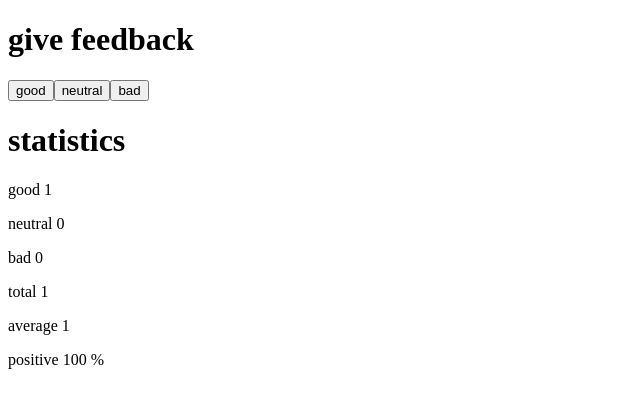
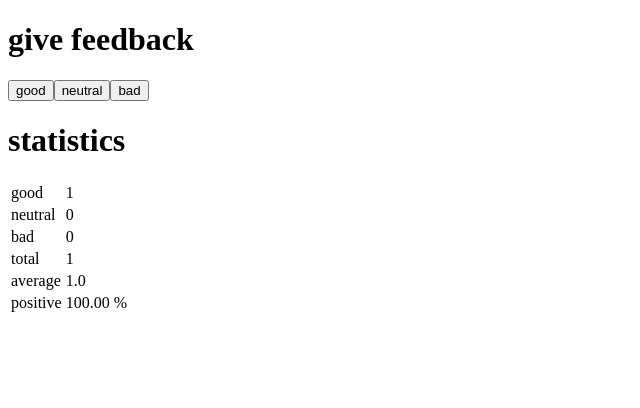
Before and after one commit to cesarhenrq/full-stack-open, a React (Create React App) app in the folder part1/unicafe/: page / in a window 1280 px wide. Both pictures are taken after a click on the button "good". Shown: the top 408 px of the page, without its empty margins (0-640 px from the left). Built offline with nearby package versions, Linux system fonts and the light colour scheme.

Commit message:
Exercise 1.11*: unicafe step6

```diff
--- a/part1/unicafe/src/App.js
+++ b/part1/unicafe/src/App.js
@@ -7,17 +7,18 @@
 );
 
 const StatisticLine = ({ text, value }) => (
-  <p>
-    {text} {value}
-  </p>
+  <>
+    <td>{text}</td>
+    <td>{value}</td>
+  </>
 );
 
 const Statistics = ({ good, neutral, bad }) => {
   const total = good + neutral + bad;
 
-  const average = (good - bad) / total;
+  const average = ((good - bad) / total).toFixed(1);
 
-  const positive = `${(good / total) * 100} %`;
+  const positive = `${((good / total) * 100).toFixed(2)} %`;
 
   const hasFeedback = total > 0;
 
@@ -26,16 +27,32 @@
       return <p>No feedback given</p>;
     } else {
       return (
-        <div>
+        <table>
+          <tbody>
+            <tr>
               <StatisticLine text='good' value={good} />
+            </tr>
+            <tr>
               <StatisticLine text='neutral' value={neutral} />
+            </tr>
+            <tr>
               <StatisticLine text='bad' value={bad} />
+            </tr>
+            <tr>
               <StatisticLine text='total' value={total} />
-          {!isNaN(average) && <StatisticLine text='average' value={average} />}
+            </tr>
+            <tr>
+              {!isNaN(average) && (
+                <StatisticLine text='average' value={average} />
+              )}
+            </tr>
+            <tr>
               {!isNaN((good / total) * 100) && (
                 <StatisticLine text='positive' value={positive} />
               )}
-        </div>
+            </tr>
+          </tbody>
+        </table>
       );
     }
   }
```
Lines whose indentation alone changed are shown as unchanged.
